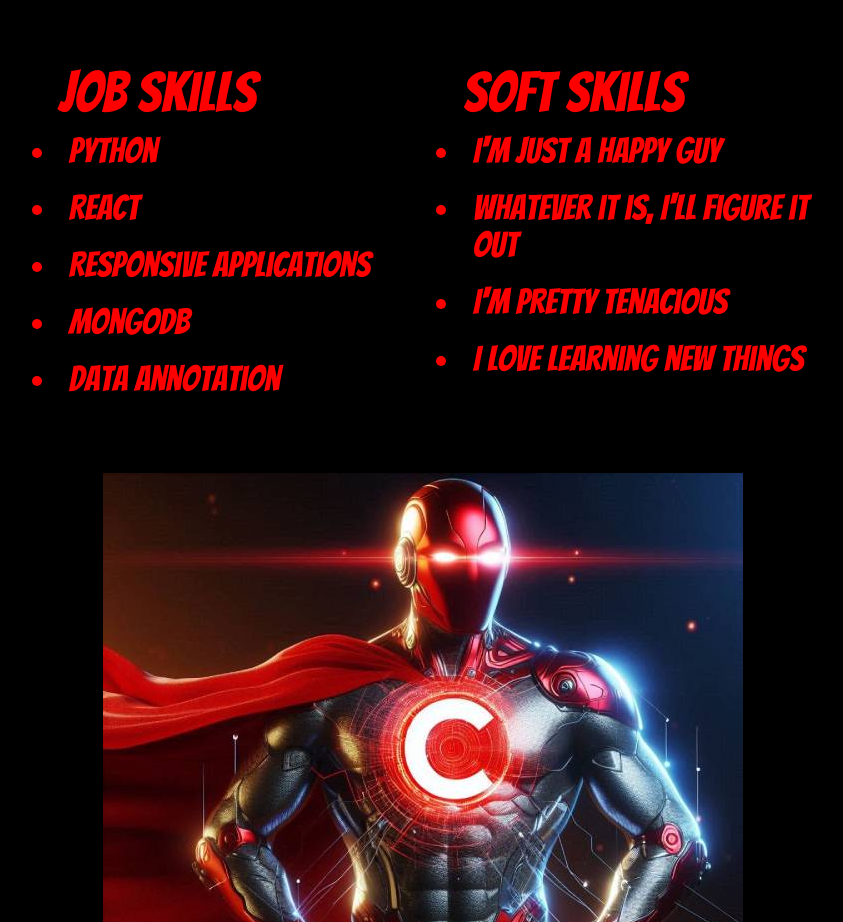
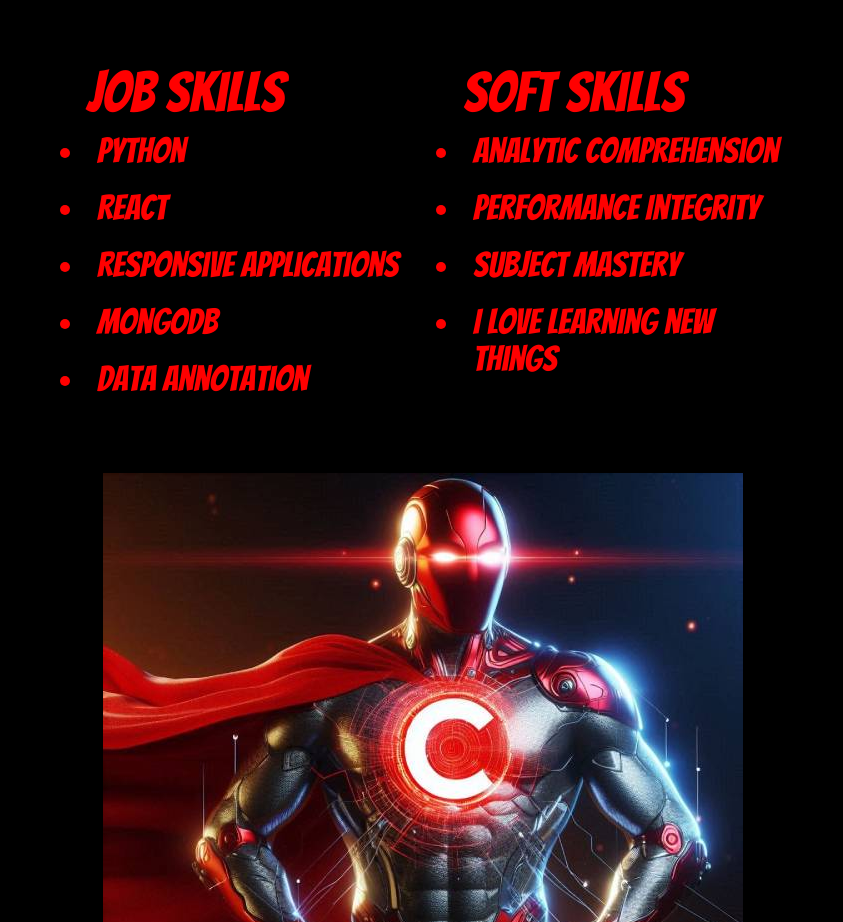
Before and after one commit to ChadBowler/super-portfolio, a plain HTML site: page index.html in a window 1280 px wide. Shown: the part 4325-5247 px from the top of the page, without its empty margins (317-1160 px from the left). Drawn offline with Linux system fonts and the light colour scheme.

Commit message:
changed resume, and skills section

```diff
--- a/index.html
+++ b/index.html
@@ -65,9 +65,9 @@
                     </div>
                     <div class="soft-skills skill-list">
                         <ul>Soft Skills
-                            <li>I'm just a happy guy</li>
-                            <li>Whatever it is, I'll figure it out</li>
-                            <li>I'm pretty tenacious</li>
+                            <li>Analytic Comprehension</li>
+                            <li>Performance Integrity</li>
+                            <li>Subject Mastery</li>
                             <li>I love learning new things</li>
                         </ul>
                     </div>
@@ -84,7 +84,7 @@
                     <div class="down-arrow-container">
                         <div id="down-arrow"></div>
                     </div>
-                    <a class="download-link" href="/files/Chad_Bowler_Resume_.pdf" download>
+                    <a class="download-link" href="/files/Chad_Bowler_Resume.pdf" download>
                         <div class="download-button">Download</div>
                     </a>
                     <p class="bangers-regular" style="color: red; font-size: 2.5rem;">Check out these links to more of my work!</p>
```
Also changed, not shown: 2 other files.
